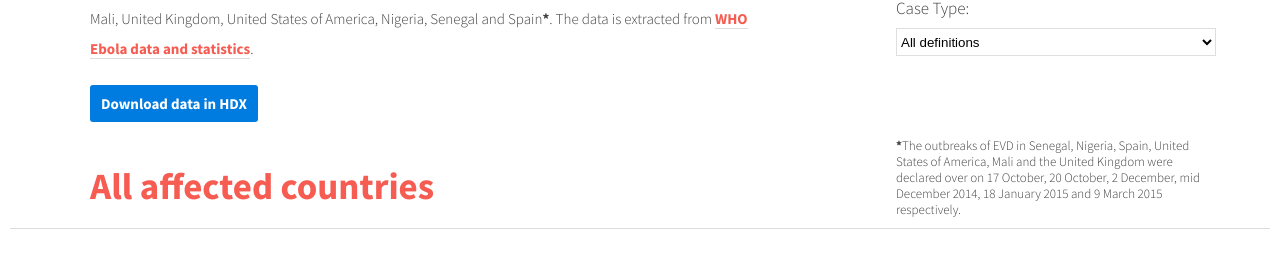
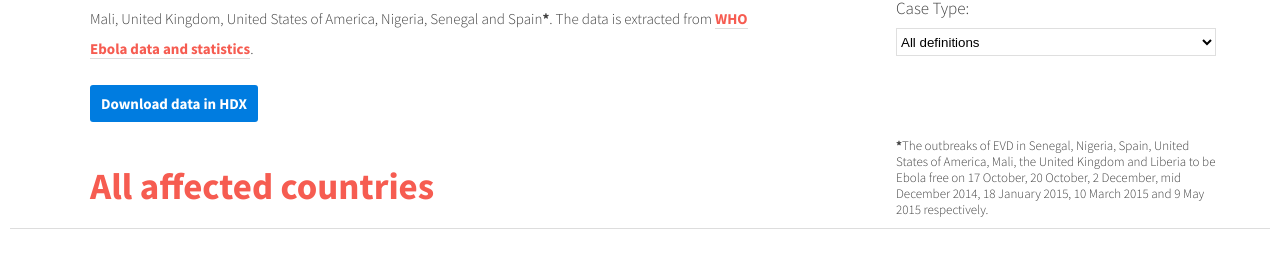
Before and after one commit to OCHA-DAP/hdxviz-ebola-cases-total, a plain HTML site: page index.html in a window 1280 px wide. Shown: the part 127-382 px from the top of the page. Drawn offline with Linux system fonts and the light colour scheme; no server answers.

Commit message:
add liberia to ebola free list

```diff
--- a/index.html
+++ b/index.html
@@ -87,7 +87,7 @@
                                 <select id="caseTypeSelect" ng-model="selectedCaseType" ng-required ng-change="onChartOptionsChanged()" ng-options="caseType.id as caseType.name for caseType in caseTypes">
                                 </select>
                             </div>
-                            <div class="footnote"><strong>*</strong>The outbreaks of EVD in Senegal, Nigeria, Spain, United States of America, Mali and the United Kingdom were declared over on 17 October, 20 October, 2 December, mid December 2014, 18 January 2015 and 9 March 2015 respectively.</div>
+                            <div class="footnote"><strong>*</strong>The outbreaks of EVD in Senegal, Nigeria, Spain, United States of America, Mali, the United Kingdom and Liberia to be Ebola free on 17 October, 20 October, 2 December, mid December 2014, 18 January 2015, 10 March 2015 and 9 May 2015 respectively.</div>
                         </div>
                     </form>
         		</div>
```
